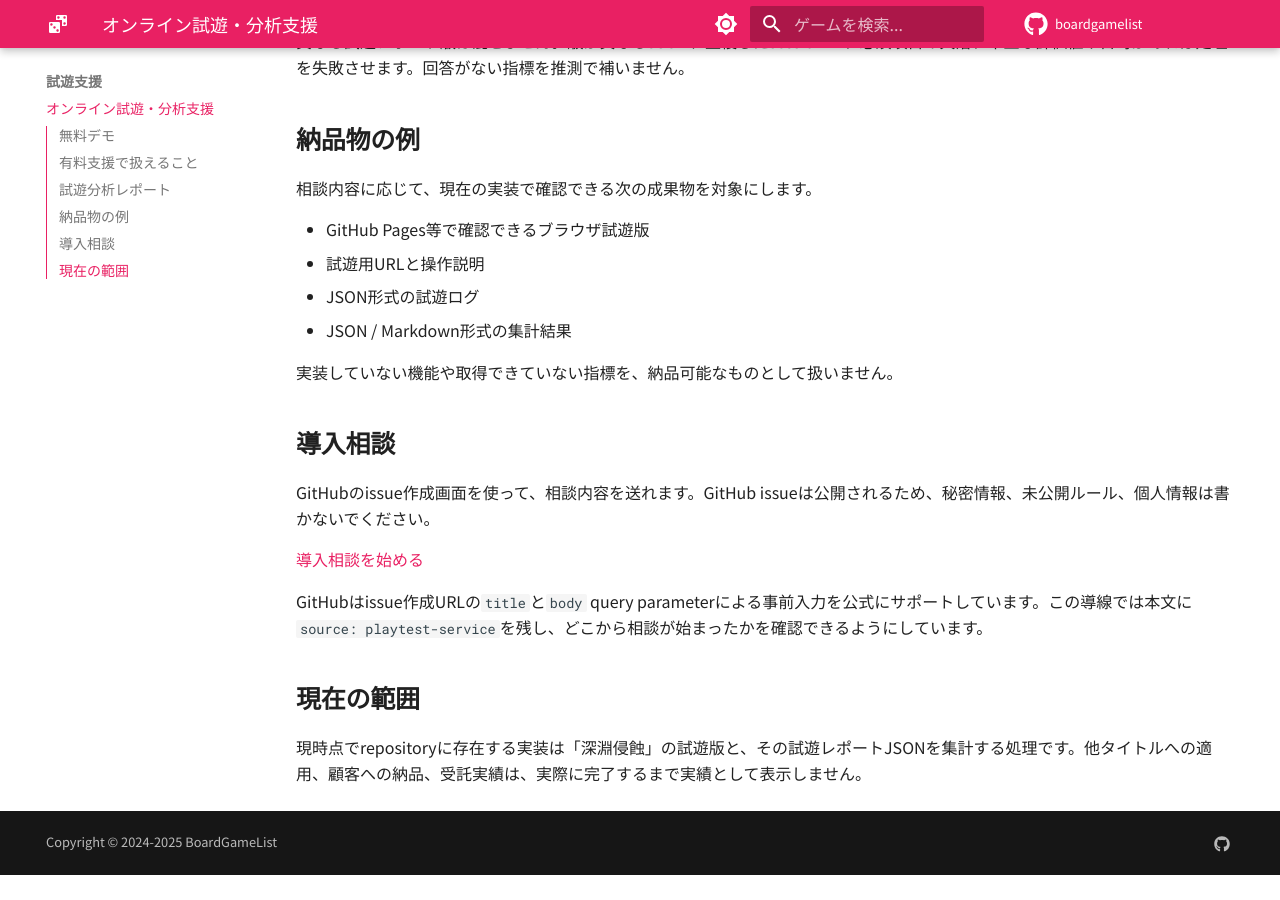
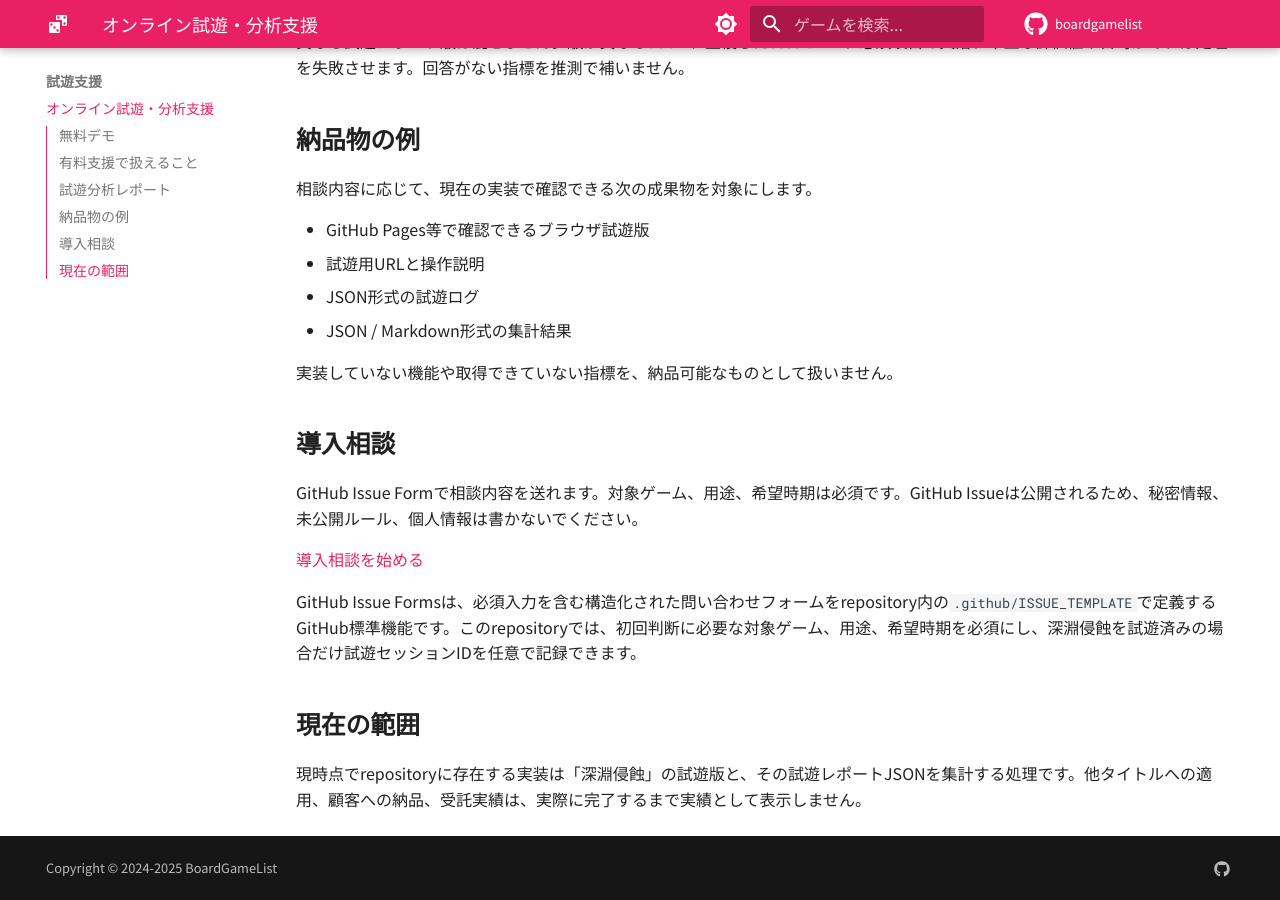
Before and after one commit to KAFKA2306/boardgamelist, an MkDocs documentation site: the page built from docs/services/playtest-package.md, in a window 1280 px wide and 900 px high, scrolled down 1045 px. Built offline with MkDocs 1.6.1 and Material for MkDocs 9.7.7, drawn with Linux system fonts in a browser that asks for light colours; comment, search, counter and statistics services are not loaded; the version menu is left out; before the commit the page ends 1920 px from its top, so only the background shows below that.

Commit message:
試遊支援の問い合わせを必須項目付きフォームにする (#35)
GitHub Issue Formsで対象ゲーム・用途・希望時期を必須にし、公開サービスページから構造化された導入相談へ進めるようにする。

```diff
--- a/docs/services/playtest-package.md
+++ b/docs/services/playtest-package.md
@@ -46,11 +46,11 @@
 
 ## 導入相談
 
-GitHubのissue作成画面を使って、相談内容を送れます。GitHub issueは公開されるため、秘密情報、未公開ルール、個人情報は書かないでください。
+GitHub Issue Formで相談内容を送れます。対象ゲーム、用途、希望時期は必須です。GitHub Issueは公開されるため、秘密情報、未公開ルール、個人情報は書かないでください。
 
-[導入相談を始める](https://github.com/KAFKA2306/boardgamelist/issues/new?title=%E8%A9%A6%E9%81%8A%E6%94%AF%E6%8F%B4%E3%81%AE%E5%B0%8E%E5%85%A5%E7%9B%B8%E8%AB%87&body=%E5%AF%BE%E8%B1%A1%E3%82%B2%E3%83%BC%E3%83%A0%3A%20%0A%E7%94%A8%E9%80%94%3A%20%0A%E5%B8%8C%E6%9C%9B%E6%99%82%E6%9C%9F%3A%20%0Asource%3A%20playtest-service)
+[導入相談を始める](https://github.com/KAFKA2306/boardgamelist/issues/new?template=playtest-inquiry.yml)
 
-GitHubはissue作成URLの`title`と`body` query parameterによる事前入力を公式にサポートしています。この導線では本文に`source: playtest-service`を残し、どこから相談が始まったかを確認できるようにしています。
+GitHub Issue Formsは、必須入力を含む構造化された問い合わせフォームをrepository内の`.github/ISSUE_TEMPLATE`で定義するGitHub標準機能です。このrepositoryでは、初回判断に必要な対象ゲーム、用途、希望時期を必須にし、深淵侵蝕を試遊済みの場合だけ試遊セッションIDを任意で記録できます。
 
 ## 現在の範囲
 
```
Also changed, not shown: 1 other file.
